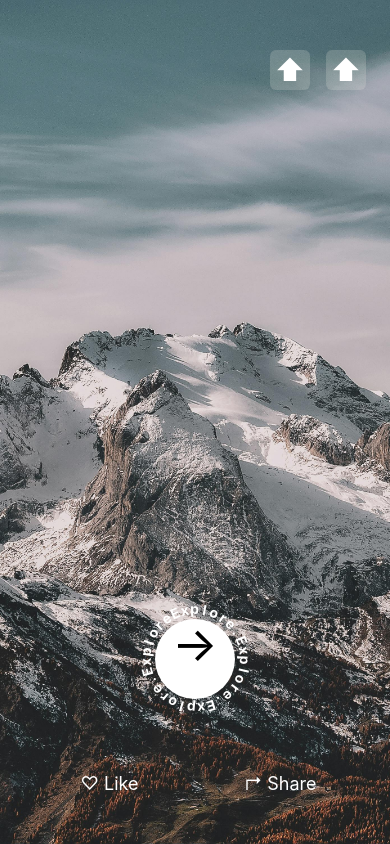
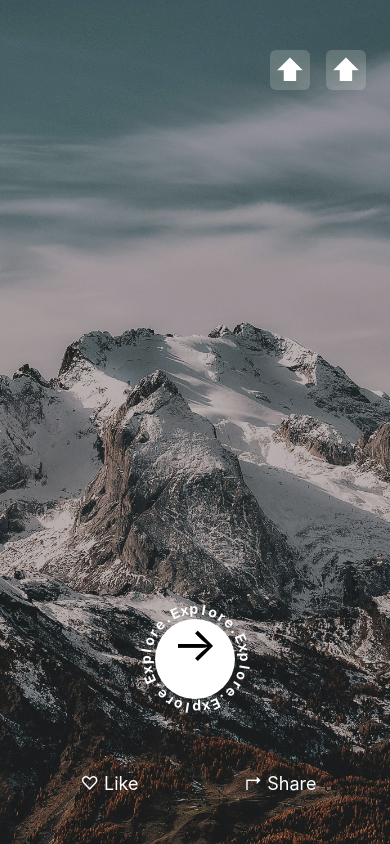
Before and after one commit to bhumiksoni99/Liquide, a React Native app: screen / in a window 390 px wide. Built offline with nearby package versions, Linux system fonts and the light colour scheme.

Commit message:
minor fix

```diff
--- a/App.tsx
+++ b/App.tsx
@@ -108,6 +108,7 @@ export default function App() {
               style={{ height, width }}
               resizeMode={"cover"}
             >
+              <View style={styles.overlay} />
               <ListItem
                 item={item}
                 index={index}
@@ -131,4 +132,8 @@ const styles = StyleSheet.create({
     alignItems: "center",
     justifyContent: "center",
   },
+  overlay: {
+    ...StyleSheet.absoluteFillObject,
+    backgroundColor: "rgba(0, 0, 0, 0.2)",
+  },
 });
--- a/components/ListItem.tsx
+++ b/components/ListItem.tsx
@@ -154,7 +154,7 @@ const ListItem = React.memo(
           </View>
           <View>
             <CircularText
-              text={"Explore.Explore.Explore.Explore"}
+              text={"Explore.Explore.Explore.Explore."}
               radius={40}
             />
           </View>
```
